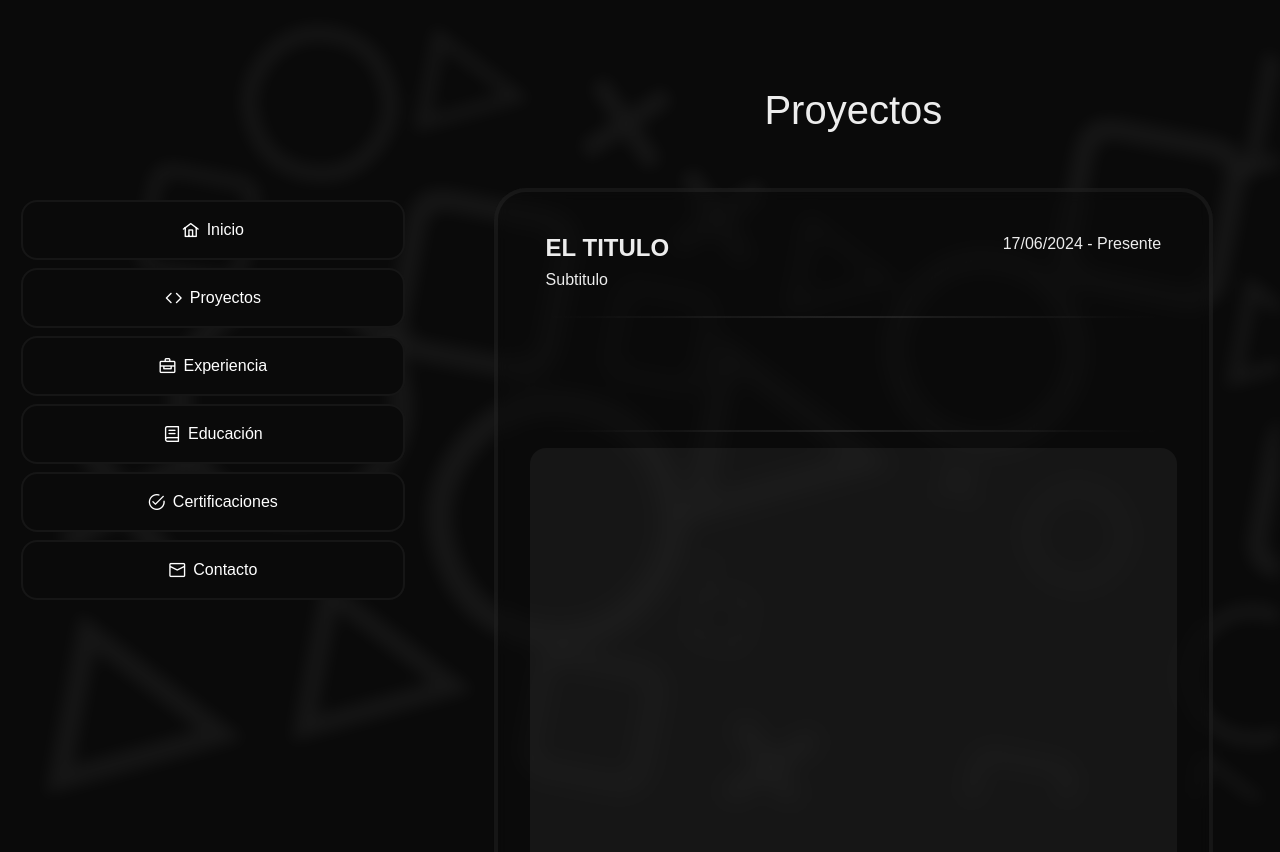
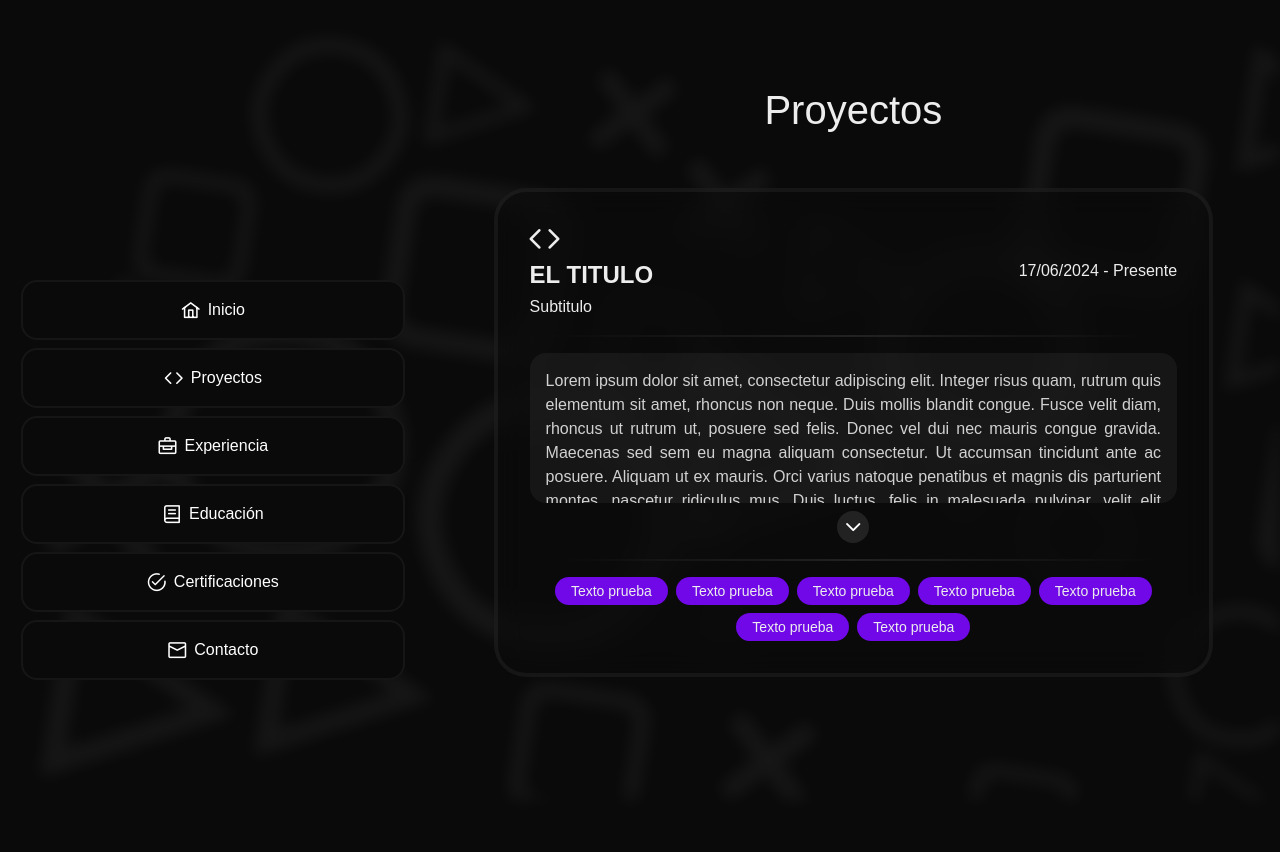
Before and after one commit to ZimmerMike/mikes-portfolio, a Next.js app: page /projects in a window 1280 px wide. Shown: the top 852 px of the page. Built offline with nearby package versions, Linux system fonts and the light colour scheme.

Commit message:
Adding Chip component, adding elements to card prototype and expanding functionality

```diff
--- a/src/app/(with-nav)/layout.tsx
+++ b/src/app/(with-nav)/layout.tsx
@@ -8,9 +8,9 @@ export default function WithNavLayout({ children }: { children: ReactNode }) {
     <>
       <PlayStationBackground />
       <GlowEffect />
-      <main className="flex relative z-10">
+      <main className="flex relative z-10 pt-10 pb-20 md:py-20">
         <Navbar />
-        <section className="h-screen w-screen md:w-2/3 md:py-20 md:px-12 relative">{children}</section>
+        <section className="h-screen w-screen md:w-2/3 md:px-12">{children}</section>
       </main>
     </>
   );
--- a/src/app/(with-nav)/projects/page.tsx
+++ b/src/app/(with-nav)/projects/page.tsx
@@ -8,7 +8,11 @@ export default function Projects() {
         <InfoCard
           title="El titulo"
           subtitle="Subtitulo"
-          period="17/06/2024 - Presente" />
+          period="17/06/2024 - Presente"
+          icon="pi-code"
+          description="Lorem ipsum dolor sit amet, consectetur adipiscing elit. Integer risus quam, rutrum quis elementum sit amet, rhoncus non neque. Duis mollis blandit congue. Fusce velit diam, rhoncus ut rutrum ut, posuere sed felis. Donec vel dui nec mauris congue gravida. Maecenas sed sem eu magna aliquam consectetur. Ut accumsan tincidunt ante ac posuere. Aliquam ut ex mauris. Orci varius natoque penatibus et magnis dis parturient montes, nascetur ridiculus mus. Duis luctus, felis in malesuada pulvinar, velit elit molestie est, in commodo eros ex sed eros. Etiam bibendum enim et lectus euismod fermentum. Proin vulputate, dolor id vehicula tincidunt, orci urna mollis diam, non rutrum tellus augue eu lorem. Orci varius natoque penatibus et magnis dis parturient montes, nascetur ridiculus mus. Suspendisse in nulla vehicula, dictum erat id, condimentum magna. Integer quis ligula ut metus elementum ultrices. Maecenas aliquam felis sem, vel vulputate dolor tristique ac. Nunc elementum tristique eros vitae finibus.
+
+Sed nunc diam, pharetra vitae volutpat sed, auctor at arcu. Vestibulum tincidunt tincidunt enim, eget volutpat tellus elementum quis. Integer sed ipsum sit amet mi gravida congue a vel nibh. Integer ornare dictum nibh vestibulum imperdiet. Nulla tempus felis nec erat rhoncus interdum. In non tempus urna. Duis ornare tincidunt sodales. In hac habitasse platea dictumst. Nullam a malesuada nibh, non vehicula diam. Curabitur mauris nisi, fermentum quis eros a, luctus tristique quam. Vivamus a purus at mi lacinia congue. Cras bibendum, libero in varius sollicitudin, tellus lectus mollis dolor, ac mattis tortor odio in ex. Mauris vel magna at urna ullamcorper ornare. Ut convallis, odio in placerat porta, magna nisi interdum est, in molestie est justo a mi. Cras eu leo commodo, aliquam arcu sed, tincidunt elit." />
       </section>
     </main>
   );
--- /dev/null
+++ b/src/components/Chip/Chip.tsx
@@ -0,0 +1,9 @@
+export default function Chip() {
+    return (
+        <>
+            <div className="bg-violet-700 rounded-full px-4 py-1 w-fit text-nowrap text-sm">
+                <span>Texto prueba</span>
+            </div>
+        </>
+    );
+}
--- a/src/components/InfoCard/InfoCard.tsx
+++ b/src/components/InfoCard/InfoCard.tsx
@@ -1,6 +1,11 @@
+'use client';
+
 import { InfoCardProps } from "@/core/interfaces/info-card.interface";
+import Chip from "../Chip/Chip";
+import { useState } from "react";
 
 export default function InfoCard(props: InfoCardProps) {
+  const [expanded, setExpanded] = useState(false);
 
   const separator = <div className="h-0.5 bg-gradient-to-r from-[transparent] via-white/10 to-[transparent] w-[95%] my-4" />;
 
@@ -8,8 +13,10 @@ export default function InfoCard(props: InfoCardProps) {
     <>
       <main className="container">
         <div className="flex flex-col items-center">
-          <div className="flex flex-col items-center md:bg-[#0a0a0a]/50 backdrop-blur-sm md:border-4 md:border-white/5 w-[95%] h-fit p-8 rounded-4xl">
-            <header className="w-full py-2 px-4">
+          <div className="flex flex-col items-center backdrop-blur-lg bg-[#0a0a0a]/50 border-4 border-white/5 w-[95%] h-fit p-6 md:p-8 rounded-4xl">
+            {/* Card header */}
+            <header className="w-full">
+              <i className={`text-3xl pi ${ props.icon }`} />
               <div className="grid grid-cols-2 items-center">
                 <div className="flex flex-col gap-1 row-span-2">
                   <span className="text-2xl font-bold uppercase">{ props.title }</span>
@@ -20,13 +27,33 @@ export default function InfoCard(props: InfoCardProps) {
                 </div>
               </div>
             </header>
-            {separator}
-            <section className="w-full py-2 px-4 h-[80px]">
-
+            { separator }
+            {/* Card content */}
+            <section className="w-full h-fit">
+              <div className={`w-full bg-white/5 rounded-2xl p-4 transition-all duration-300 ${
+                expanded ? 'max-h-[400px] overflow-y-scroll' : 'max-h-[150px] overflow-hidden'
+              }`}>
+                <p className="text-justify text-white/80 whitespace-pre-line">{ props.description }</p>
+              </div>
+              <div className="w-full flex justify-center mt-2">
+                <button
+                  onClick={() => setExpanded(!expanded)}
+                  className="w-8 h-8 rounded-full bg-white/10 hover:bg-white/20 flex items-center justify-center transition-all cursor-pointer">
+                  <i className={`pi pi-chevron-down text-white transition-transform duration-300 ${ expanded ? 'rotate-180' : '' }`} />
+                </button>
+              </div>
             </section>
-            {separator}
-            <section className="w-full h-[500px] bg-white/5 rounded-2xl">
-
+            { separator }
+            <section className="w-full h-fit">
+              <div className="flex gap-2 flex-wrap justify-center">
+                <Chip />
+                <Chip />
+                <Chip />
+                <Chip />
+                <Chip />
+                <Chip />
+                <Chip />
+              </div>
             </section>
           </div>
         </div>
--- a/src/components/NavbarItem/NavbarItem.tsx
+++ b/src/components/NavbarItem/NavbarItem.tsx
@@ -5,7 +5,7 @@ export default function NavbarItem({ href, icon, label }: NavbarItemProps) {
   return (
     <div className="w-full rounded-2xl md:border-2 md:border-white/5 md:bg-[#0a0a0a] hover:bg-white/5 hover:backdrop-blur-2xl hover:scale-105 transition-transform duration-400">
       <Link className="px-2 py-6 flex items-center justify-center gap-2 md:px-6 md:py-4" href={ href }>
-        <i className={`pi ${ icon }`} />
+        <i className={`text-lg pi ${ icon }`} />
         <span className="hidden md:inline">{ label }</span>
       </Link>
     </div>
```
